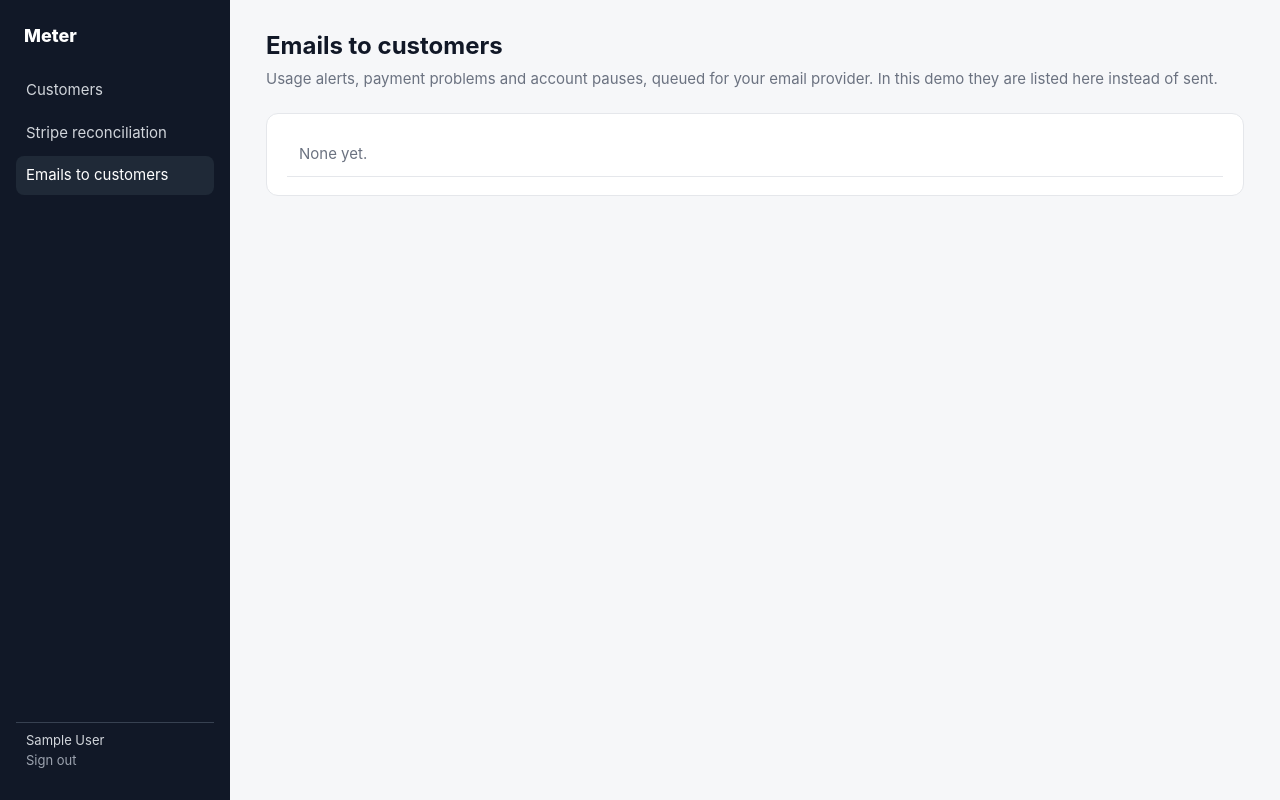
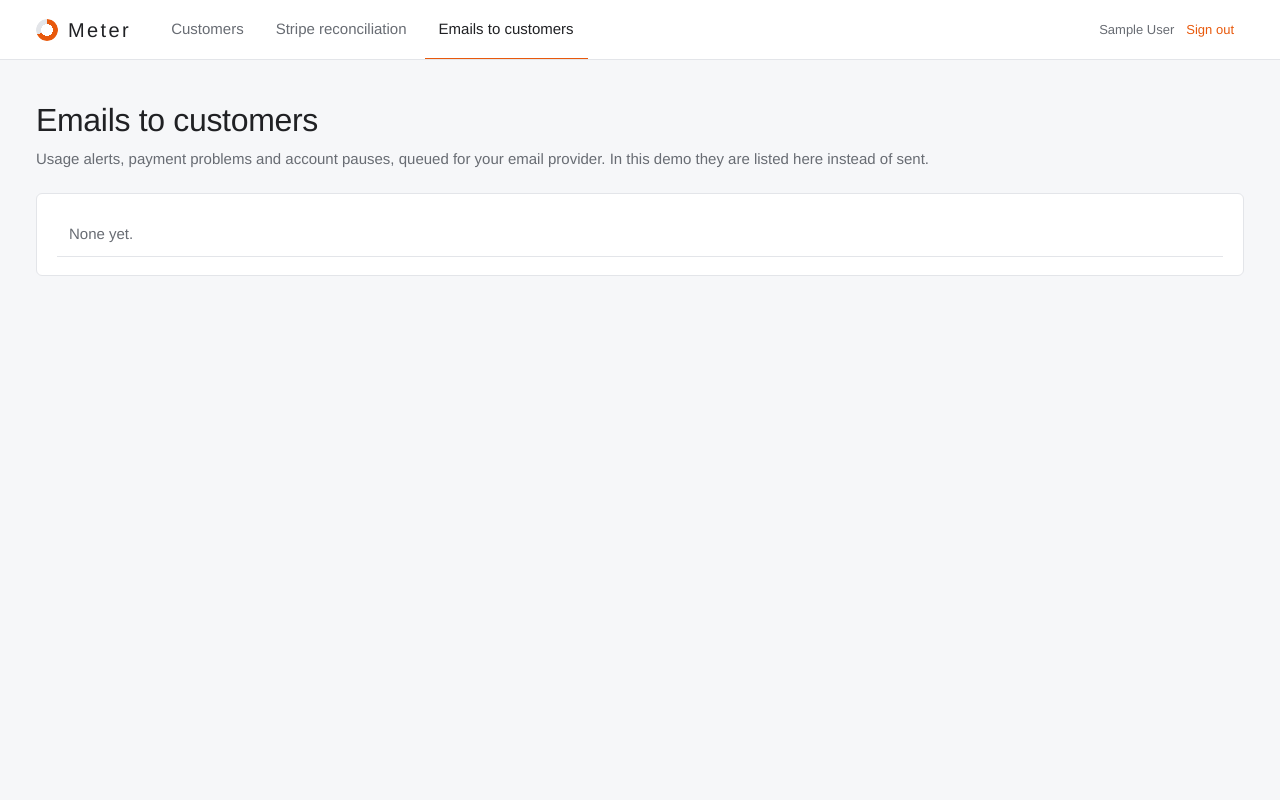
Before and after one commit to basartuncay/automation-portfolio, a FastAPI app: page /emails in a window 1280 px wide. Run offline with FastAPI, Linux system fonts and the light colour scheme; the visitor is signed in with stand-in values (Sample User, id 1); data comes from the database, SQL or seed files in the repository; data that the repository does not hold is empty.

Commit message:
Meter: own visual identity, instrument-panel look: white top bar, light oversized figures, gauge orange for metered values
Screenshots and demo video re-recorded from the running stack; the video intro uses the same colours and type.

Co-Authored-By: Claude Opus 5.5 <noreply@anthropic.com>

```diff
--- a/projects/meter/demo/record.py
+++ b/projects/meter/demo/record.py
@@ -19,7 +19,7 @@ admin = lambda path, body=None: json.loads(urllib.request.urlopen(urllib.request
 api = lambda key, body: json.loads(urllib.request.urlopen(urllib.request.Request(APP + "/v1/events", json.dumps(body).encode(),
                                                                                   {"Authorization": f"Bearer {key}", "Content-Type": "application/json"})).read())
 ev = lambda n, k: {"metric": "api_calls", "quantity": n, "idempotency_key": k}
-META = {"file": "meter.webm", "who": "Real stack · local stand-in for Stripe Billing", "accent": "#635bff",
+META = {"file": "meter.webm", "who": "Real stack · local stand-in for Stripe Billing", "accent": "#e8590c", "bg": "#202124", "font": "'Helvetica Neue', Helvetica, sans-serif",
         "kicker": "Meter · real recording", "title": "Usage-based billing on Stripe, without surprises",
         "sub": "Usage counted once, reported to Stripe's meter and reconciled, alerts before overage, spend caps, and failed payments handled with a grace period.",
         "outro": "Python · FastAPI · SQLite · Stripe Billing (meters, subscriptions, signed webhooks) · Docker · e2e in GitHub Actions.",
--- a/projects/meter/demo/video/src/Composition.tsx
+++ b/projects/meter/demo/video/src/Composition.tsx
@@ -6,7 +6,7 @@ import demo from "./demo.json";
 type Cap = { from: number; text: string };
 type Demo = {
   file: string; trim: number; end: number; who: string; caps: Cap[]; accent: string;
-  kicker: string; title: string; sub: string; outro: string; thumbKicker: string; thumbTitle: string; thumbSub: string;
+  kicker: string; title: string; sub: string; outro: string; thumbKicker: string; thumbTitle: string; thumbSub: string; bg?: string; font?: string;
 };
 const D = demo as Demo;
 
@@ -14,7 +14,7 @@ const FPS = 30;
 const s = (sec: number) => Math.round(sec * FPS);
 const INTRO = s(4), OUTRO = s(5), CLIP = s(D.end - D.trim);
 const TOTAL = INTRO + CLIP + OUTRO;
-const BG = "#0b1220", FONT = "Inter, Helvetica, Arial, sans-serif";
+const BG = D.bg ?? "#0b1220", FONT = D.font ?? "Inter, Helvetica, Arial, sans-serif";
 
 const Fade: React.FC<{ len: number; children: React.ReactNode }> = ({ len, children }) => {
   const f = useCurrentFrame();
@@ -40,7 +40,7 @@ const ClipScene: React.FC = () => {
       </div>
       <div style={{ position: "absolute", left: 160, top: 1032, color: "#94a3b8", fontWeight: 600, fontSize: 22 }}>{D.who}</div>
       <div style={{ position: "absolute", left: 220, right: 220, bottom: 90, display: "flex", justifyContent: "center" }}>
-        <div key={cap.from} style={{ background: "rgba(15,23,42,.92)", color: "white", fontSize: 40, fontWeight: 600, padding: "18px 30px", borderRadius: 12, borderLeft: `8px solid ${D.accent}`, lineHeight: 1.3 }}>{cap.text}</div>
+        <div key={cap.from} style={{ background: BG + "eb", color: "white", fontSize: 40, fontWeight: 600, padding: "18px 30px", borderRadius: 12, borderLeft: `8px solid ${D.accent}`, lineHeight: 1.3 }}>{cap.text}</div>
       </div>
     </AbsoluteFill>
   );
--- a/projects/meter/meter/templates/base.html
+++ b/projects/meter/meter/templates/base.html
@@ -4,8 +4,8 @@
 <meta charset="utf-8"><meta name="viewport" content="width=device-width, initial-scale=1">
 <title>{% block title %}Meter{% endblock %}</title>
 <style>
-:root { --bg:#f6f7f9; --card:#fff; --ink:#111827; --mute:#6b7280; --line:#e5e7eb; --brand:#635bff; --brand-soft:#f0efff;
-        --ok:#047857; --ok-soft:#ecfdf5; --warn:#b45309; --warn-soft:#fffbeb; --bad:#b91c1c; --bad-soft:#fef2f2; }
+:root { --bg:#f6f7f9; --card:#fff; --ink:#202124; --mute:#686c73; --line:#e3e5e9; --brand:#e8590c; --brand-soft:#fff0e6;
+        --ok:#1a7f4b; --ok-soft:#e6f4ec; --warn:#a35d00; --warn-soft:#fdf1dc; --bad:#b3261e; --bad-soft:#fbe9e7; }
 * { box-sizing: border-box; }
 body { margin:0; font:15px/1.5 Inter, system-ui, -apple-system, "Segoe UI", sans-serif; color:var(--ink); background:var(--bg); }
 a { color:var(--brand); text-decoration:none; } a:hover { text-decoration:underline; }
@@ -70,6 +70,31 @@ textarea.task { min-height:90px; } .head { display:flex; justify-content:space-b
 .form-row { display:flex; gap:10px; flex-wrap:wrap; align-items:end; } .form-row label { font-size:12px; color:var(--mute); display:flex; flex-direction:column; gap:4px; }
 .form-row input, select { border:1px solid var(--line); border-radius:8px; padding:8px 10px; font:inherit; background:#fff; }
 .ent { font-size:14px; padding:10px 12px; border-radius:8px; } .ent.yes { background:var(--ok-soft); color:var(--ok); } .ent.no { background:var(--bad-soft); color:var(--bad); }
+/* identity */
+.shell { display:block; }
+nav { flex-direction:row; align-items:center; gap:4px; padding:0 28px; position:sticky; top:0; z-index:5; overflow-x:auto; }
+nav .logo { margin:0 22px 0 0; white-space:nowrap; } nav a { white-space:nowrap; gap:8px; }
+nav .me { margin:0 0 0 auto; border:0; display:flex; gap:12px; align-items:center; white-space:nowrap; }
+main { margin:0 auto; }
+
+body { font:15px/1.5 "Helvetica Neue", Helvetica, Arial, sans-serif; }
+nav { background:#fff; color:#202124; border-bottom:1px solid #e3e5e9; height:60px; padding:0 36px; }
+nav .logo { color:#202124; font-size:20px; font-weight:300; letter-spacing:.12em; display:flex; align-items:center; gap:10px; }
+nav .logo::before { content:""; width:22px; height:22px; border-radius:50%; background:conic-gradient(#e8590c 0 68%, #e3e5e9 68% 100%); -webkit-mask:radial-gradient(circle 6px, transparent 98%, #000); mask:radial-gradient(circle 6px, transparent 98%, #000); }
+nav a { color:#686c73; border-radius:0; padding:19px 14px 18px; border-bottom:2px solid transparent; }
+nav a.on { background:none; color:#202124; border-bottom-color:#e8590c; } nav a:hover { background:none; color:#202124; }
+nav .me { color:#686c73; } nav .me button { color:#e8590c; }
+main { max-width:1280px; padding:36px 36px; }
+h1 { font-size:32px; font-weight:300; letter-spacing:-.01em; }
+.card { border-radius:6px; border-color:#e3e5e9; }
+th { text-transform:none; letter-spacing:0; font-weight:500; font-size:12.5px; }
+.stat b { font-size:36px; font-weight:200; letter-spacing:-.02em; }
+.btn { border-radius:4px; background:#202124; } .btn.ghost { background:#fff; }
+.chip { border-radius:4px; } .bar { height:6px; border-radius:0; } .bar i { background:#e8590c; } .bar i.over { background:#b3261e; }
+.chart div { background:#202124; border-radius:2px 2px 0 0; } .chart div.late { background:#e8590c; }
+.tabs a.on { background:#202124; border-color:#202124; }
+@media (max-width:760px) { main { padding:20px 16px; } }
+a:focus-visible, button:focus-visible, input:focus-visible, select:focus-visible, textarea:focus-visible { outline:2px solid #e8590c; outline-offset:2px; }
 </style>
 </head>
 <body>
```
Also changed, not shown: projects/meter/demo/video/src/demo.json (+13 -11 lines), projects/meter/demo/video/public/queue.png, 5 other files.
